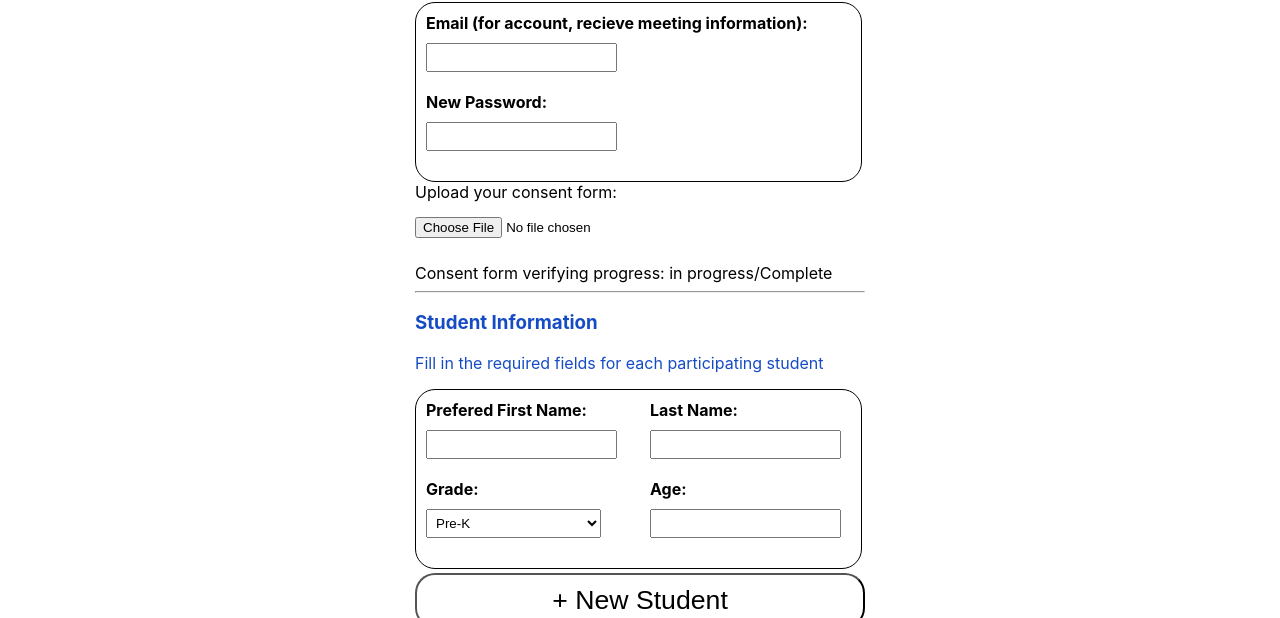
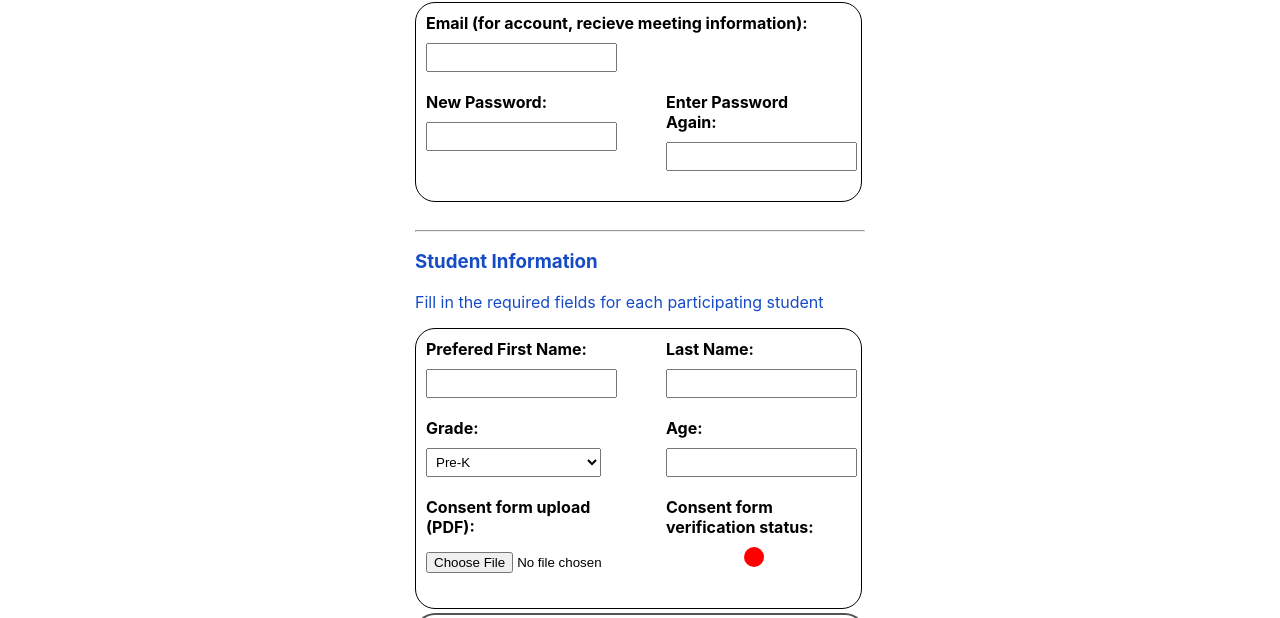
Before and after one commit to csc-536/tucson-math-circle-portal-, a React (Create React App) app in the folder frontend/: page /profile in a window 1280 px wide. Shown: the part 334-952 px from the top of the page. Built offline with nearby package versions, Linux system fonts and the light colour scheme; no server answers.

Commit message:
Consent form upload for individual students

```diff
--- a/frontend/src/registration/accountInfo.js
+++ b/frontend/src/registration/accountInfo.js
@@ -46,7 +46,17 @@ function AccInfo({ update, handleOnChange, form }) {
           New Password:
           <input
             type="password"
-            name="password"
+            name="newpassword"
+            onChange={handleOnChange}
+            value={form["newpassword"]}
+            className="formInput"
+          />
+        </label>
+        <label id="re-password" className="col2">
+          Enter Password Again:
+          <input
+            type="password"
+            name="repassword"
             onChange={handleOnChange}
             value={form["repassword"]}
             className="formInput"
--- a/frontend/src/registration/consentUpload.js
+++ b/frontend/src/registration/consentUpload.js
@@ -5,27 +5,26 @@
  */
 import React, { useState } from "react";
 
-function ConsentUpload(props) {
-  /*
-   * 'selectedFile' is a state assigned to the file that is uploaded
-   * 'isFilePicked' is a boolean indicating if a file has been uploaded
-   */
-  const [selectedFile, setSelectedFile] = useState();
-  const [isFilePicked, setIsFilePicked] = useState(false);
+function ConsentUpload({ fileHandler }) {
+  // /*
+  //  * 'selectedFile' is a state assigned to the file that is uploaded
+  //  * 'isFilePicked' is a boolean indicating if a file has been uploaded
+  //  */
+  // const [selectedFile, setSelectedFile] = useState();
+  // const [isFilePicked, setIsFilePicked] = useState(false);
 
-  /*
-   * 'changHandler' is called when a file has been uploaded.
-   * Assigns the uploaded file to 'selectedFile' and 'isFilePicked'
-   * to 'true'.
-   */
-  const changeHandler = (event) => {
-    setSelectedFile(event.target.files[0]);
-    setIsFilePicked(true);
-    // TODO delete next line, there are only here to satisfy github actions
-    if (selectedFile && isFilePicked) {
-      return;
-    }
-  };
+  //  * 'changHandler' is called when a file has been uploaded.
+  //  * Assigns the uploaded file to 'selectedFile' and 'isFilePicked'
+  //  * to 'true'.
+
+  // const fileHandler = (event) => {
+  //   setSelectedFile(event.target.files[0]);
+  //   setIsFilePicked(true);
+  //   // TODO delete next line, there are only here to satisfy github actions
+  //   if (selectedFile && isFilePicked) {
+  //     return;
+  //   }
+  // };
 
   // const handleSubmission = () => {};
 
@@ -33,10 +32,9 @@ function ConsentUpload(props) {
    * Returns a div for uploading a consent file.
    */
   return (
-    <div>
-      Upload your consent form:
-      <input type="file" name="file" onChange={changeHandler} />
-      Consent form verifying progress: in progress/Complete
+    <div id="cUpload">
+      Upload your consent form (PDF):
+      <input type="file" name="file" onChange={fileHandler} />
     </div>
   );
 }
--- a/frontend/src/registration/registration.css
+++ b/frontend/src/registration/registration.css
@@ -15,13 +15,25 @@
 .col1 {
   float: left;
   margin-right: 10px;
+  max-width: 175px;
 }
 .col2 {
   float: right;
   margin-right: 10px;
+  max-width: 175px;
 }
 .formInput {
   max-width: 175px;
+}
+#consentStatus {
+  margin: 0 auto;
+  margin-top: 10px;
+  width: 20px;
+  height: 20px;
+  border-radius: 10px;
+}
+#consentUpload {
+  padding-top: 20px;
 }
 #profileHeader {
   float: left;
--- a/frontend/src/registration/registration.js
+++ b/frontend/src/registration/registration.js
@@ -29,6 +29,8 @@ function Registration({ update }) {
     last_name: "",
     grade: "",
     age: "",
+    selectedFile: null,
+    status: false,
   };
 
   const initialGuardian = {
@@ -116,6 +118,7 @@ function Registration({ update }) {
       <StudentInfo
         key={i}
         student={student}
+        update={update}
         handleOnChange={(e) => handleOnChange(e, i, "students")}
       />
     );
@@ -172,6 +175,7 @@ function Registration({ update }) {
     email,
     password,
     repassword,
+    newpassword,
     students,
     guardians,
     checkBox
@@ -185,6 +189,18 @@ function Registration({ update }) {
       errStr += "Password needs to be at least 6 characters long\n";
     }
     if (!update && repassword !== password) {
+      errStr += "Passwords do not match\n";
+    }
+    if (
+      update &&
+      newpassword != null &&
+      newpassword != "" &&
+      newpassword.length < 6
+    ) {
+      errStr += "New password needs to be at least 6 characters long\n";
+    }
+    if (update && repassword != newpassword) {
+      // console.log("|" + newpassword)
       errStr += "Passwords do not match\n";
     }
     if (!update && checkBox !== true) {
@@ -236,6 +252,7 @@ function Registration({ update }) {
       email,
       password,
       repassword,
+      newpassword,
       students,
       guardians,
       mailing_lists,
@@ -244,6 +261,7 @@ function Registration({ update }) {
       email,
       password,
       repassword,
+      newpassword,
       students,
       guardians,
       checkBox
@@ -267,13 +285,6 @@ function Registration({ update }) {
         console.log(error.response);
       }
     } else {
-      if (password !== repassword) {
-        return console.log("Two passwords don't match");
-      }
-
-      if (password.length < 6) {
-        return console.log("Password should be at least 6 characters");
-      }
       console.log("FORM:");
       console.log(form);
       try {
@@ -347,7 +358,11 @@ function Registration({ update }) {
    */
   if (update) {
     header = <ProfHeader handleSeeAllMeetings={handleSeeAllMeetings} />;
-    isUpdate = <ConsentUpload />;
+    isUpdate = (
+      <div>
+        <br />
+      </div>
+    );
     buttonVal = "Update";
   }
 
--- a/frontend/src/registration/studentInfo.js
+++ b/frontend/src/registration/studentInfo.js
@@ -4,10 +4,62 @@
  * Purpose: Provide a div for inputting student information.
  */
 
+// import ConsentUpload from "./consentUpload";
+import React, { useEffect } from "react";
+
 function StudentInfo({
-  student: { first_name, last_name, grade, age },
+  student: { first_name, last_name, grade, age, selectedFile, status },
+  update,
   handleOnChange,
 }) {
+  /*
+   * 'selectedFile' is a state assigned to the file that is uploaded
+   * 'isFilePicked' is a boolean indicating if a file has been uploaded
+   */
+  // const [selectedFile, setSelectedFile] = useState();
+  // const [isFilePicked, setIsFilePicked] = useState(false);
+
+  /*
+   * 'changHandler' is called when a file has been uploaded.
+   * Assigns the uploaded file to 'selectedFile' and 'isFilePicked'
+   * to 'true'.
+   */
+  // const fileHandler = (event) => {
+  //   setSelectedFile(event.target.files[0]);
+  //   setIsFilePicked(true);
+  //   // TODO delete next line, there are only here to satisfy github actions
+  //   if (selectedFile && isFilePicked) {
+  //     return;
+  //   }
+  // };
+
+  let verifStyle = {};
+
+  let consentMaterial_1 = "";
+  let consentMaterial_2 = "";
+
+  if (status) {
+    verifStyle = { background: "green" };
+  } else {
+    verifStyle = { background: "red" };
+  }
+  if (update) {
+    consentMaterial_1 = (
+      <label className="col1">
+        <div id="consentUpload">
+          Consent form upload (PDF):
+          <input type="file" name="file" onChange={handleOnChange} />
+        </div>
+      </label>
+    );
+    consentMaterial_2 = (
+      <label className="col2">
+        Consent form verification status:
+        <div style={verifStyle} id="consentStatus" />
+      </label>
+    );
+  }
+
   /*
    * Return a div for inputting first and last name, grade and age.
    */
@@ -35,8 +87,8 @@ function StudentInfo({
       </label>
       <label className="col1">
         Grade:
-        <form name="grade" value={grade} onChange={handleOnChange}>
-          <select id="gradeDropDown" name="grade">
+        <form name="grade" onChange={handleOnChange}>
+          <select id="gradeDropDown" name="grade" value={grade}>
             <option value="PreK">Pre-K</option>
             <option value="K">K</option>
             <option value="1">1</option>
@@ -64,6 +116,8 @@ function StudentInfo({
           className="formInput"
         />
       </label>
+      {consentMaterial_1}
+      {consentMaterial_2}
     </div>
   );
 }
```
